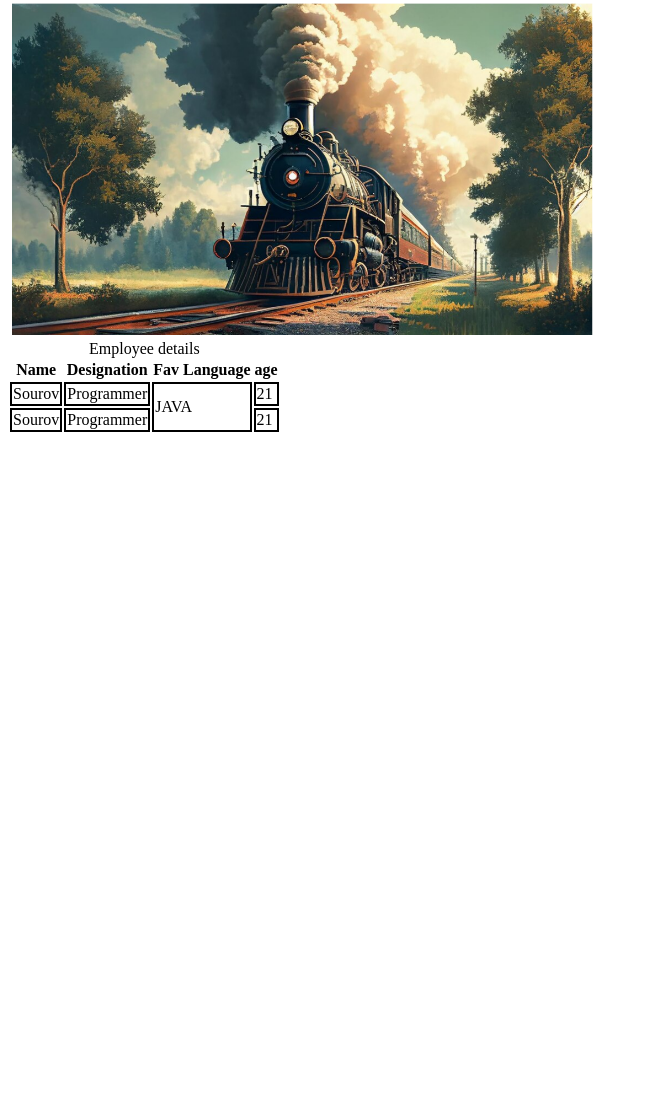
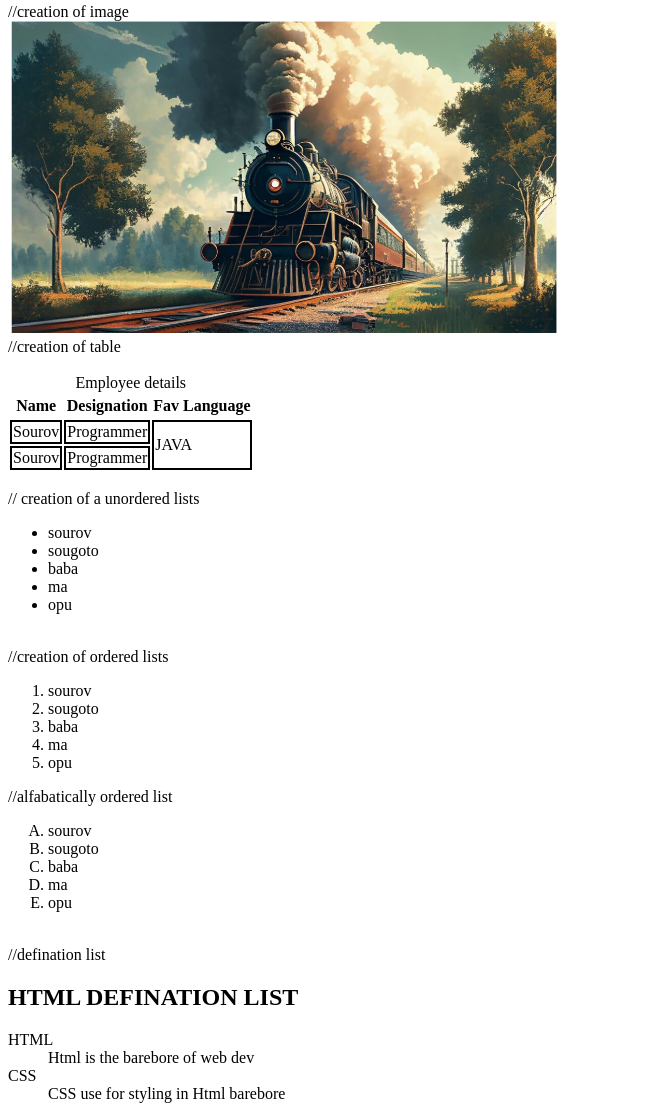
Before and after one commit to Sourov1617/video-5, a plain HTML site: page index.html in a window 1280 px wide. Shown: the part 5-1116 px from the top of the page, without its empty margins (0-648 px from the left). Before the commit the page ends 800 px from the top, so only its background shows below. Drawn offline with Linux system fonts and the light colour scheme.

Commit message:
Update index.html

```diff
--- a/index.html
+++ b/index.html
@@ -1,37 +1,81 @@
 <!DOCTYPE html>
 <html lang="en">
+
 <head>
     <meta charset="UTF-8">
     <meta name="viewport" content="width=device-width, initial-scale=1.0">
     <title>Images</title>
     <link rel="stylesheet" href="style.css">
 </head>
+
 <body>
-    <img style="direction: rtl;" height="333" src="image.png" alt="Train image">
+    //creation of image
+    <br>
+    <img style="direction: rtl;" height="313" src="image.png" alt="Train image">
+    <br>
+    //creation of table
+<br>
 
     <table>
-        <caption>Employee details</caption>
         <thead>
-
+            <caption>Employee details</caption>
         </thead>
+        <br>
         <tr>
-            <th>Name</th>
-            <th colspan="2" >Designation</th>
-            <th>Fav Language</th>
-            <th>age</th>
+            <thead>
+                <th>Name</th>
+                <th colspan="2">Designation</th>
+                <th>Fav Language</th>
+            </thead>
         </tr>
         <tr>
+            <tbody>
+                <td>Sourov</td>
+                <td colspan="2">Programmer</td>
+                <td rowspan="2">JAVA</td>
+
+        </tr>
+        <tr>
+
             <td>Sourov</td>
             <td colspan="2">Programmer</td>
-            <td rowspan="2">JAVA</td>
-            <td>21</td>
-        </tr>
-        <tr>
-            <td>Sourov</td>
-            <td colspan="2">Programmer</td>
-
-            <td>21</td>
+            </tbody>
         </tr>
     </table>
+<br>
+// creation of a unordered lists
+    <ul>
+        <li>sourov</li>
+        <li>sougoto</li>
+        <li>baba</li>
+        <li>ma</li>
+        <li>opu</li>
+    </ul>
+
+    <br>
+    //creation of ordered lists
+    <ol>
+        <li>sourov</li>
+        <li>sougoto</li>
+        <li>baba</li>
+        <li>ma</li>
+        <li>opu</li>
+    </ol>
+//alfabatically ordered list
+<ol type="A">
+    <li>sourov</li>
+    <li>sougoto</li>
+    <li>baba</li>
+    <li>ma</li>
+    <li>opu</li>
+</ol>
+<br>
+//defination list
+<h2>HTML DEFINATION LIST</h2>
+<dt>HTML</dt>
+<dd>Html is the barebore of web dev</dd>
+<dt>CSS</dt>
+<dd>CSS use for styling in Html barebore</dd>
 </body>
+
 </html>
```
